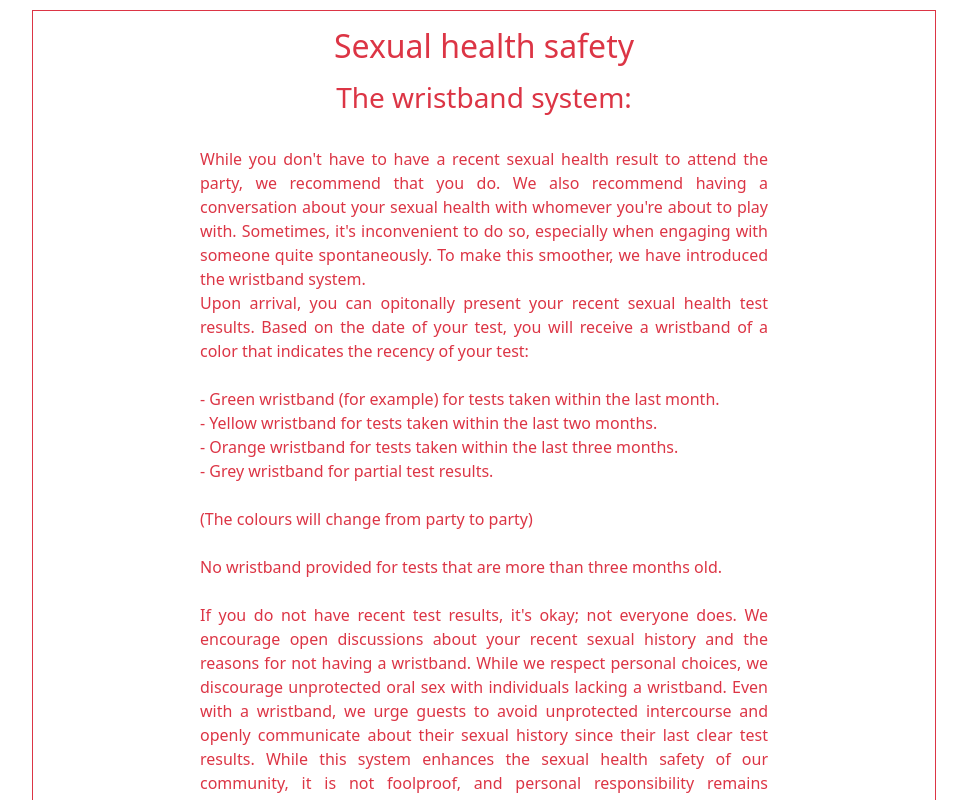
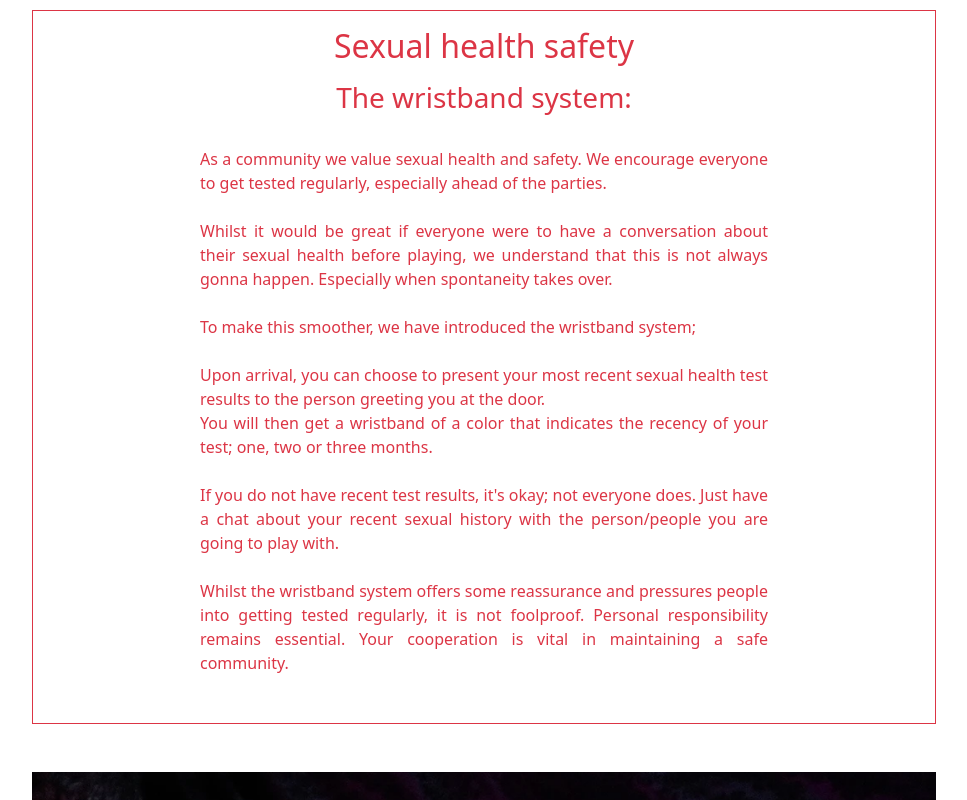
Before and after one commit to dantrovato/the-tribe-react18, a React (Vite) app: page /rules in a window 1280 px wide. Shown: the part 460-1260 px from the top of the page, without its empty margins (156-1123 px from the left). Built offline with nearby package versions, Linux system fonts and the light colour scheme.

Commit message:
Edit the wristband blurb

```diff
--- a/src/components/Rules.tsx
+++ b/src/components/Rules.tsx
@@ -11,40 +11,32 @@ const Rules = () => {
         </h2>
         <h3 className="text-danger text-center pb-3">The wristband system:</h3>
         <p className="text-danger p-3">
-          While you don't have to have a recent sexual health result to attend
-          the party, we recommend that you do. We also recommend having a
-          conversation about your sexual health with whomever you're about to
-          play with. Sometimes, it's inconvenient to do so, especially when
-          engaging with someone quite spontaneously. To make this smoother, we
-          have introduced the wristband system.
-          <br /> Upon arrival, you can opitonally present your recent sexual
-          health test results. Based on the date of your test, you will receive
-          a wristband of a color that indicates the recency of your test:
+          As a community we value sexual health and safety. We encourage
+          everyone to get tested regularly, especially ahead of the parties.
           <br />
-          <br />- Green wristband (for example) for tests taken within the last
-          month.
-          <br />- Yellow wristband for tests taken within the last two months.
-          <br />- Orange wristband for tests taken within the last three months.
-          <br />- Grey wristband for partial test results.
           <br />
-          <br /> (The colours will change from party to party)
+          Whilst it would be great if everyone were to have a conversation about
+          their sexual health before playing, we understand that this is not
+          always gonna happen. Especially when spontaneity takes over.
           <br />
-          <br /> No wristband provided for tests that are more than three months
-          old.
+          <br />
+          To make this smoother, we have introduced the wristband system;
+          <br />
+          <br /> Upon arrival, you can choose to present your most recent sexual
+          health test results to the person greeting you at the door.
+          <br />
+          You will then get a wristband of a color that indicates the recency of
+          your test; one, two or three months.
           <br />
           <br /> If you do not have recent test results, it's okay; not everyone
-          does. We encourage open discussions about your recent sexual history
-          and the reasons for not having a wristband. While we respect personal
-          choices, we discourage unprotected oral sex with individuals lacking a
-          wristband. Even with a wristband, we urge guests to avoid unprotected
-          intercourse and openly communicate about their sexual history since
-          their last clear test results. While this system enhances the sexual
-          health safety of our community, it is not foolproof, and personal
-          responsibility remains essential. The wristband system serves as a
-          quick way to know when somebody got tested. Engaging in unprotected
-          oral sex with someone you just met at the event still carries risks,
-          as does kissing, apparently (goddamn it!). Your cooperation is vital
-          in maintaining a safe community.
+          does. Just have a chat about your recent sexual history with the
+          person/people you are going to play with.
+          <br />
+          <br />
+          Whilst the wristband system offers some reassurance and pressures
+          people into getting tested regularly, it is not foolproof. Personal
+          responsibility remains essential. Your cooperation is vital in
+          maintaining a safe community.
         </p>
       </div>
 
```
